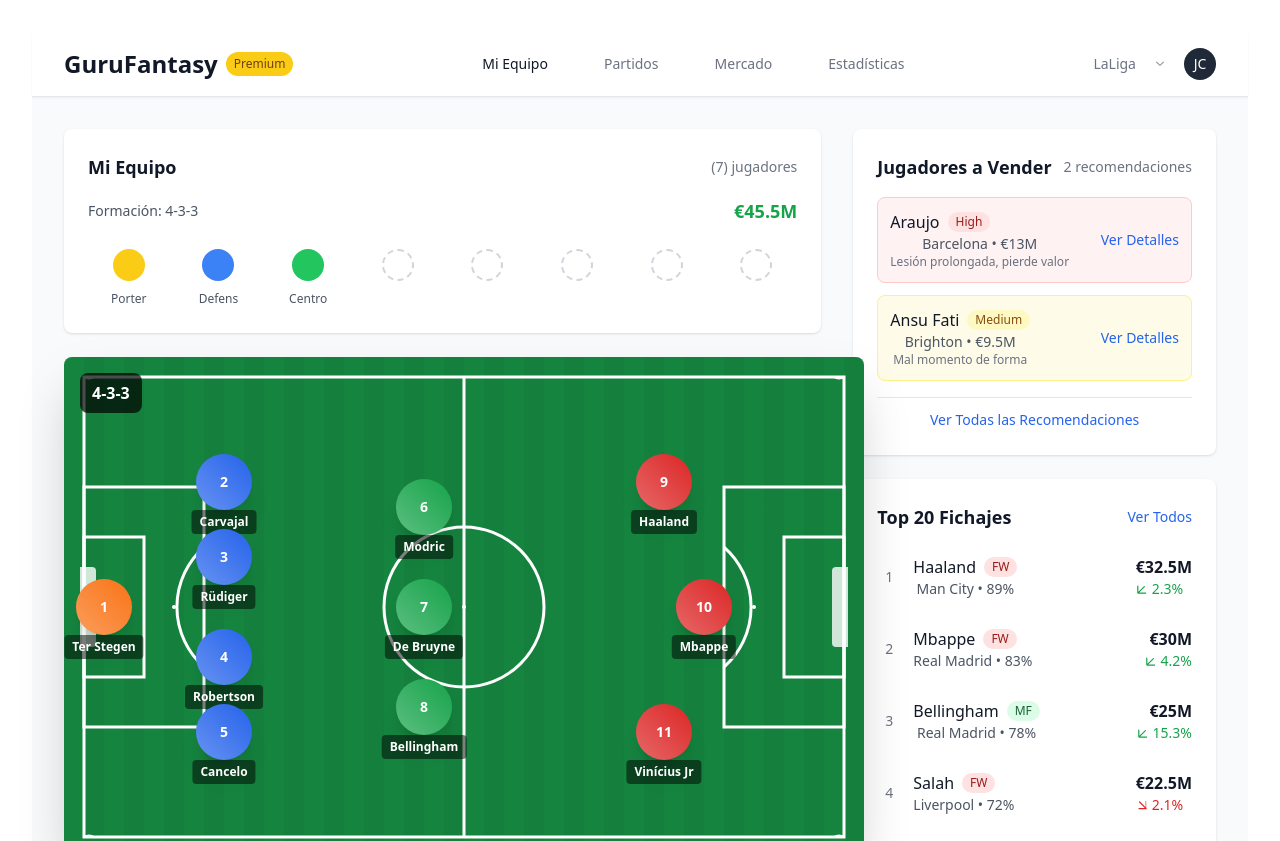
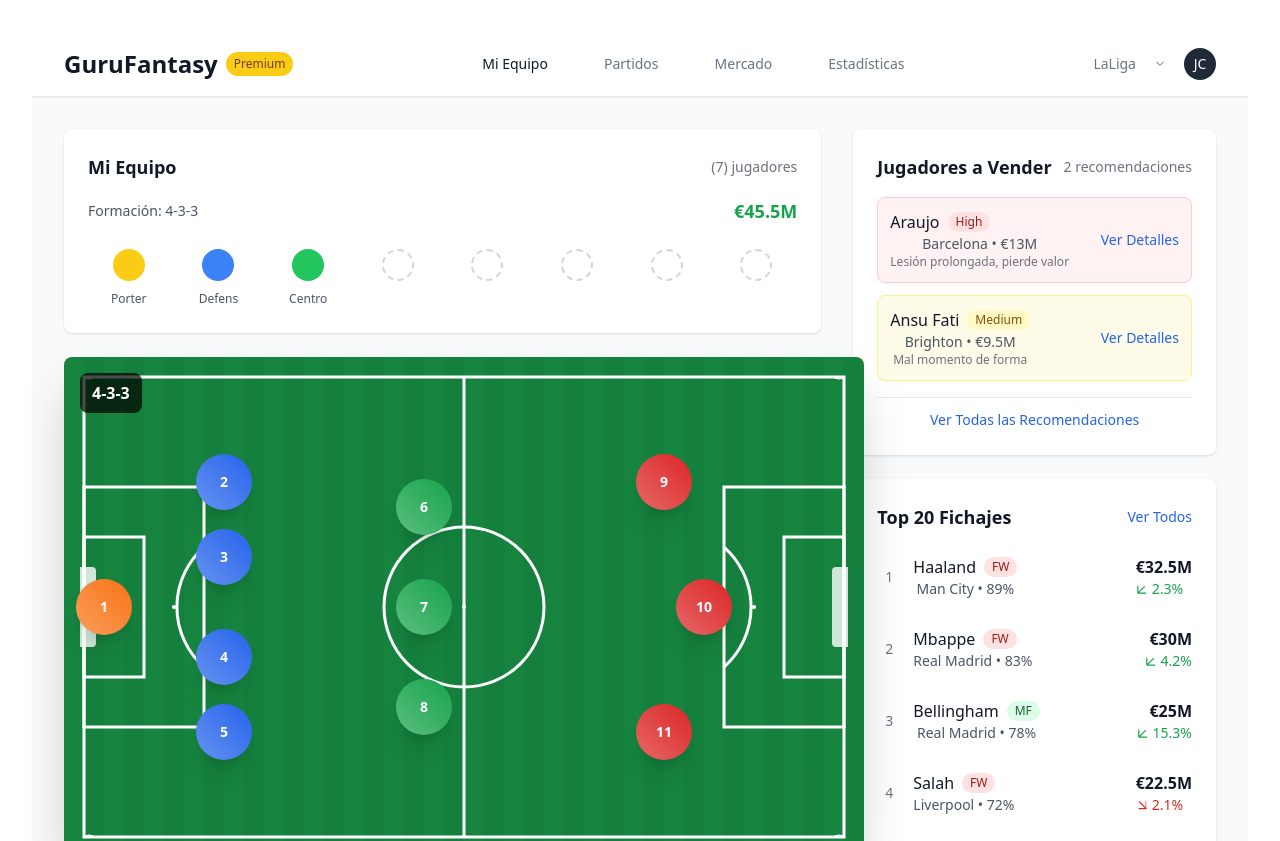
Before and after one commit to Joselyn1999/GuruFantasy, a React (Vite) app in the folder gurufantasy/: page / in a window 1280 px wide. Shown: the top 841 px of the page. Built offline with nearby package versions, Linux system fonts and the light colour scheme.

Commit message:
tarjeta fitxa del jugador

```diff
--- a/gurufantasy/src/components/FootballField.jsx
+++ b/gurufantasy/src/components/FootballField.jsx
@@ -1,45 +1,49 @@
+import { useState } from "react";
+
 const FootballField = ({ formation = "4-3-3", players = [] }) => {
+  const [selectedPlayer, setSelectedPlayer] = useState(null);
+
   const getPlayerPosition = (index) => {
     const positions = {
       "4-3-3": [
-        { top: "50%", left: "5%" },   // GK
-        { top: "25%", left: "20%" },  // DEF
-        { top: "40%", left: "20%" },  // DEF
-        { top: "60%", left: "20%" },  // DEF
-        { top: "75%", left: "20%" },  // DEF
-        { top: "30%", left: "45%" },  // MID
-        { top: "50%", left: "45%" },  // MID
-        { top: "70%", left: "45%" },  // MID
-        { top: "25%", left: "75%" },  // FWD
-        { top: "50%", left: "80%" },  // FWD
-        { top: "75%", left: "75%" }   // FWD
+        { top: "50%", left: "5%" }, // GK
+        { top: "25%", left: "20%" }, // DEF
+        { top: "40%", left: "20%" }, // DEF
+        { top: "60%", left: "20%" }, // DEF
+        { top: "75%", left: "20%" }, // DEF
+        { top: "30%", left: "45%" }, // MID
+        { top: "50%", left: "45%" }, // MID
+        { top: "70%", left: "45%" }, // MID
+        { top: "25%", left: "75%" }, // FWD
+        { top: "50%", left: "80%" }, // FWD
+        { top: "75%", left: "75%" }, // FWD
       ],
       "4-4-2": [
-        { top: "50%", left: "5%" },   // GK
-        { top: "20%", left: "20%" },  // DEF
-        { top: "40%", left: "20%" },  // DEF
-        { top: "60%", left: "20%" },  // DEF
-        { top: "80%", left: "20%" },  // DEF
-        { top: "20%", left: "45%" },  // MID
-        { top: "40%", left: "50%" },  // MID
-        { top: "60%", left: "50%" },  // MID
-        { top: "80%", left: "45%" },  // MID
-        { top: "40%", left: "80%" },  // FWD
-        { top: "60%", left: "80%" }   // FWD
+        { top: "50%", left: "5%" }, // GK
+        { top: "20%", left: "20%" }, // DEF
+        { top: "40%", left: "20%" }, // DEF
+        { top: "60%", left: "20%" }, // DEF
+        { top: "80%", left: "20%" }, // DEF
+        { top: "20%", left: "45%" }, // MID
+        { top: "40%", left: "50%" }, // MID
+        { top: "60%", left: "50%" }, // MID
+        { top: "80%", left: "45%" }, // MID
+        { top: "40%", left: "80%" }, // FWD
+        { top: "60%", left: "80%" }, // FWD
       ],
       "3-5-2": [
-        { top: "50%", left: "5%" },   // GK
-        { top: "25%", left: "20%" },  // DEF
-        { top: "50%", left: "20%" },  // DEF
-        { top: "75%", left: "20%" },  // DEF
-        { top: "15%", left: "45%" },  // MID
-        { top: "35%", left: "50%" },  // MID
-        { top: "50%", left: "45%" },  // MID
-        { top: "65%", left: "50%" },  // MID
-        { top: "85%", left: "45%" },  // MID
-        { top: "40%", left: "80%" },  // FWD
-        { top: "60%", left: "80%" }   // FWD
-      ]
+        { top: "50%", left: "5%" }, // GK
+        { top: "25%", left: "20%" }, // DEF
+        { top: "50%", left: "20%" }, // DEF
+        { top: "75%", left: "20%" }, // DEF
+        { top: "15%", left: "45%" }, // MID
+        { top: "35%", left: "50%" }, // MID
+        { top: "50%", left: "45%" }, // MID
+        { top: "65%", left: "50%" }, // MID
+        { top: "85%", left: "45%" }, // MID
+        { top: "40%", left: "80%" }, // FWD
+        { top: "60%", left: "80%" }, // FWD
+      ],
     };
     return positions[formation]?.[index] || { top: "50%", left: "50%" };
   };
@@ -49,67 +53,105 @@
       GK: "bg-orange-500",
       DEF: "bg-blue-600",
       MID: "bg-green-600",
-      FWD: "bg-red-600"
+      FWD: "bg-red-600",
     };
     return colors[position] || "bg-gray-600";
   };
 
+  const getPositionName = (position) => {
+    const names = {
+      GK: "Portero",
+      DEF: "Defensa",
+      MID: "Centrocampista",
+      FWD: "Delantero",
+    };
+    return names[position] || "Jugador";
+  };
+
+  const handlePlayerClick = (player, index) => {
+    const playerData = {
+      ...player,
+      name: player.name || `Jugador ${index + 1}`,
+      number: player.position === "GK" ? "1" : player.number || (index + 1).toString(),
+      position: player.position || "MID",
+      index: index,
+    };
+    setSelectedPlayer(playerData);
+  };
+
+  const closeCard = () => {
+    setSelectedPlayer(null);
+  };
+
+  // Datos de ejemplo si no se proporcionan jugadores
+  const defaultPlayers = [
+    { name: "Marc-André ter Stegen", position: "GK", number: "1" },
+    { name: "Ronald Araújo", position: "DEF", number: "4" },
+    { name: "Andreas Christensen", position: "DEF", number: "15" },
+    { name: "Alejandro Balde", position: "DEF", number: "3" },
+    { name: "Jules Koundé", position: "DEF", number: "23" },
+    { name: "Pedri", position: "MID", number: "8" },
+    { name: "Gavi", position: "MID", number: "6" },
+    { name: "Frenkie de Jong", position: "MID", number: "21" },
+    { name: "Raphinha", position: "FWD", number: "11" },
+    { name: "Robert Lewandowski", position: "FWD", number: "9" },
+    { name: "Ferran Torres", position: "FWD", number: "7" },
+  ];
+
+  const playersToShow = players.length > 0 ? players : defaultPlayers;
+
   return (
-    <div className="relative bg-green-700 rounded-lg shadow-2xl overflow-hidden" style={{ height: "500px", width: "800px" }}>
+    <div className="relative" onClick={closeCard}>
+      <div
+        className="relative bg-green-700 rounded-lg shadow-2xl overflow-hidden"
+        style={{ height: "500px", width: "800px" }}
+      >
         {/* Textura del césped */}
         <div className="absolute inset-0 opacity-20">
-        <div className="w-full h-full" style={{
+          <div
+            className="w-full h-full"
+            style={{
               backgroundImage: `repeating-linear-gradient(
                 90deg,
                 rgba(34, 197, 94, 0.3) 0px,
                 rgba(34, 197, 94, 0.3) 20px,
                 rgba(21, 128, 61, 0.3) 20px,
                 rgba(21, 128, 61, 0.3) 40px
-          )`
-        }}></div>
+              )`,
+            }}
+          ></div>
         </div>
 
         {/* Líneas del campo */}
         <svg className="absolute inset-0 w-full h-full" viewBox="0 0 800 500">
           {/* Perímetro del campo */}
-        <rect x="20" y="20" width="760" height="460" fill="none" stroke="white" strokeWidth="3"/>
-
+          <rect x="20" y="20" width="760" height="460" fill="none" stroke="white" strokeWidth="3" />
           {/* Línea central */}
-        <line x1="400" y1="20" x2="400" y2="480" stroke="white" strokeWidth="3"/>
-
+          <line x1="400" y1="20" x2="400" y2="480" stroke="white" strokeWidth="3" />
           {/* Círculo central */}
-        <circle cx="400" cy="250" r="80" fill="none" stroke="white" strokeWidth="3"/>
-        <circle cx="400" cy="250" r="2" fill="white"/>
-
+          <circle cx="400" cy="250" r="80" fill="none" stroke="white" strokeWidth="3" />
+          <circle cx="400" cy="250" r="2" fill="white" />
           {/* Área grande izquierda */}
-        <rect x="20" y="130" width="120" height="240" fill="none" stroke="white" strokeWidth="3"/>
-
+          <rect x="20" y="130" width="120" height="240" fill="none" stroke="white" strokeWidth="3" />
           {/* Área pequeña izquierda */}
-        <rect x="20" y="180" width="60" height="140" fill="none" stroke="white" strokeWidth="3"/>
-
+          <rect x="20" y="180" width="60" height="140" fill="none" stroke="white" strokeWidth="3" />
           {/* Área grande derecha */}
-        <rect x="660" y="130" width="120" height="240" fill="none" stroke="white" strokeWidth="3"/>
-
+          <rect x="660" y="130" width="120" height="240" fill="none" stroke="white" strokeWidth="3" />
           {/* Área pequeña derecha */}
-        <rect x="720" y="180" width="60" height="140" fill="none" stroke="white" strokeWidth="3"/>
-
+          <rect x="720" y="180" width="60" height="140" fill="none" stroke="white" strokeWidth="3" />
           {/* Semicírculo del área izquierda */}
-        <path d="M 140 190 A 80 80 0 0 0 140 310" fill="none" stroke="white" strokeWidth="3"/>
-
+          <path d="M 140 190 A 80 80 0 0 0 140 310" fill="none" stroke="white" strokeWidth="3" />
           {/* Semicírculo del área derecha */}
-        <path d="M 660 190 A 80 80 0 0 1 660 310" fill="none" stroke="white" strokeWidth="3"/>
-
+          <path d="M 660 190 A 80 80 0 0 1 660 310" fill="none" stroke="white" strokeWidth="3" />
           {/* Punto de penalti izquierdo */}
-        <circle cx="110" cy="250" r="2" fill="white"/>
-
+          <circle cx="110" cy="250" r="2" fill="white" />
           {/* Punto de penalti derecho */}
-        <circle cx="690" cy="250" r="2" fill="white"/>
-
+          <circle cx="690" cy="250" r="2" fill="white" />
           {/* Arcos de esquina */}
-        <path d="M 20 20 A 10 10 0 0 0 30 20" fill="none" stroke="white" strokeWidth="2"/>
-        <path d="M 20 480 A 10 10 0 0 1 30 480" fill="none" stroke="white" strokeWidth="2"/>
-        <path d="M 780 20 A 10 10 0 0 1 770 20" fill="none" stroke="white" strokeWidth="2"/>
-        <path d="M 780 480 A 10 10 0 0 0 770 480" fill="none" stroke="white" strokeWidth="2"/>
+          <path d="M 20 20 A 10 10 0 0 0 30 20" fill="none" stroke="white" strokeWidth="2" />
+          <path d="M 20 480 A 10 10 0 0 1 30 480" fill="none" stroke="white" strokeWidth="2" />
+          <path d="M 780 20 A 10 10 0 0 1 770 20" fill="none" stroke="white" strokeWidth="2" />
+          <path d="M 780 480 A 10 10 0 0 0 770 480" fill="none" stroke="white" strokeWidth="2" />
         </svg>
 
         {/* Porterías */}
@@ -117,25 +159,47 @@
         <div className="absolute right-4 top-1/2 transform -translate-y-1/2 w-4 h-20 bg-white opacity-80 rounded-l"></div>
 
         {/* Jugadores */}
-      {players.map((player, index) => {
+        {playersToShow.map((player, index) => {
           const position = getPlayerPosition(index);
+          const isSelected = selectedPlayer && selectedPlayer.index === index;
           return (
             <div
               key={index}
-            className="absolute transform -translate-x-1/2 -translate-y-1/2 transition-all duration-300 hover:scale-110"
+              className="absolute transform -translate-x-1/2 -translate-y-1/2 transition-all duration-300 hover:scale-110 z-10"
               style={{ top: position.top, left: position.left }}
+              onClick={(e) => {
+                e.stopPropagation();
+                handlePlayerClick(player, index);
+              }}
             >
-            <div className={`w-14 h-14 rounded-full ${getPlayerColor(player.position)} border-3 border-white shadow-xl flex items-center justify-center cursor-pointer relative`}>
+              <div
+                className={`w-14 h-14 rounded-full ${getPlayerColor(player.position)} border-3 border-white shadow-xl flex items-center justify-center cursor-pointer relative ${
+                  isSelected ? "ring-4 ring-yellow-400" : ""
+                }`}
+              >
                 <span className="text-white text-sm font-bold z-10">
                   {player.position === "GK" ? "1" : player.number || (index + 1).toString()}
                 </span>
                 {/* Efecto de brillo */}
                 <div className="absolute inset-0 rounded-full bg-gradient-to-tr from-white/30 to-transparent"></div>
               </div>
-            {/* Nombre del jugador */}
-            <div className="absolute -bottom-6 left-1/2 transform -translate-x-1/2 text-white text-xs font-semibold bg-black/50 px-2 py-1 rounded whitespace-nowrap">
-              {player.name || `Jugador ${index + 1}`}
+
+              {/* Tarjeta del jugador (solo visible si está seleccionado) */}
+              {isSelected && (
+                <div
+                  className={`absolute bottom-full left-1/2 -translate-x-1/2 -translate-y-4 w-40 p-2 bg-slate-800 rounded-lg shadow-xl border border-gray-700 text-white text-center animate-fadeIn`}
+                  onClick={(e) => e.stopPropagation()}
+                >
+                  <h3 className="font-bold text-sm mb-1">{selectedPlayer.name}</h3>
+                  <div
+                    className={`inline-block px-2 py-1 rounded-full ${getPlayerColor(
+                      selectedPlayer.position
+                    )} text-xs font-semibold`}
+                  >
+                    {getPositionName(selectedPlayer.position)}
                   </div>
+                </div>
+              )}
             </div>
           );
         })}
@@ -145,6 +209,7 @@
           {formation}
         </div>
       </div>
+    </div>
   );
 };
 
```
Lines whose indentation alone changed are shown as unchanged.
